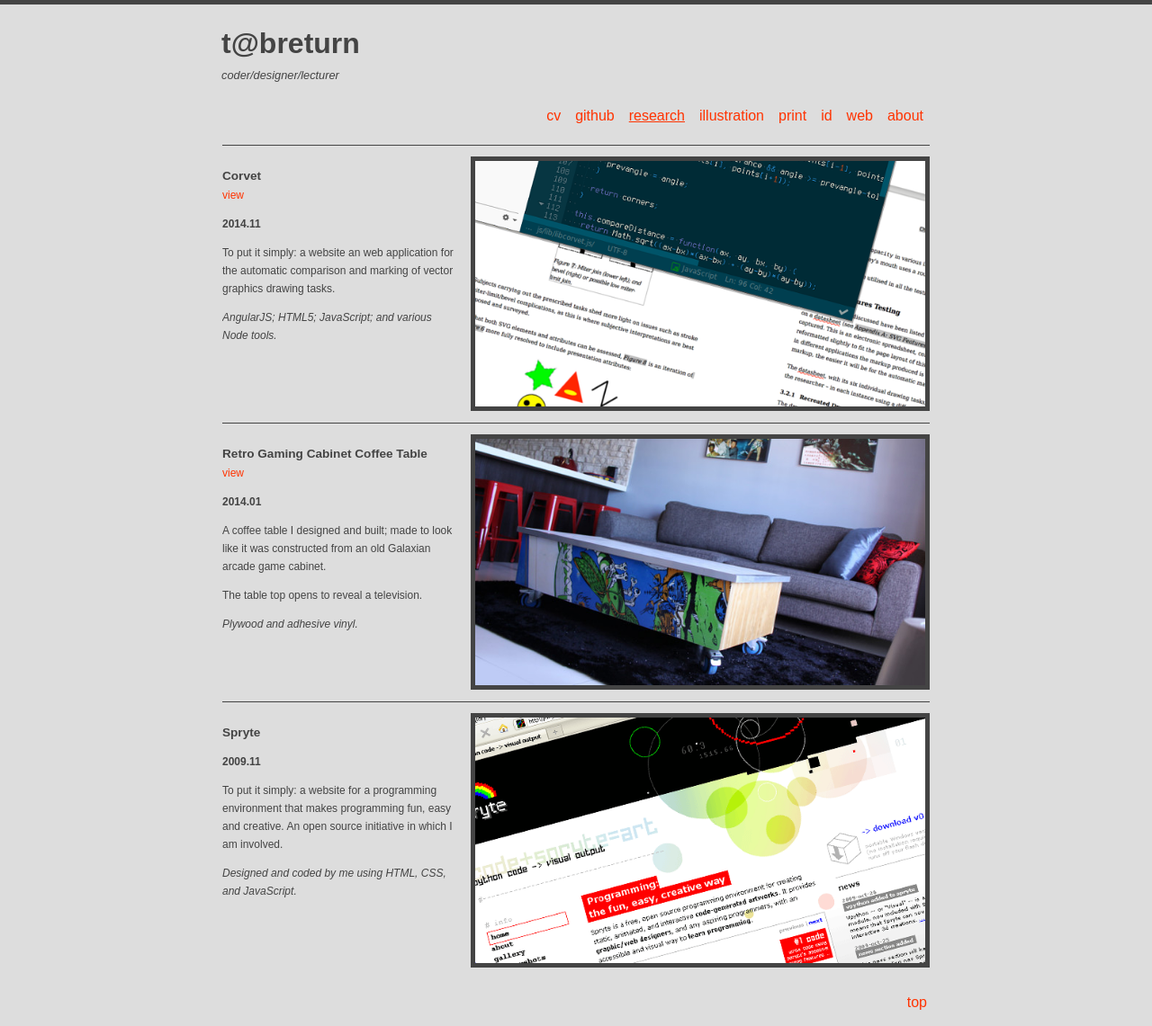
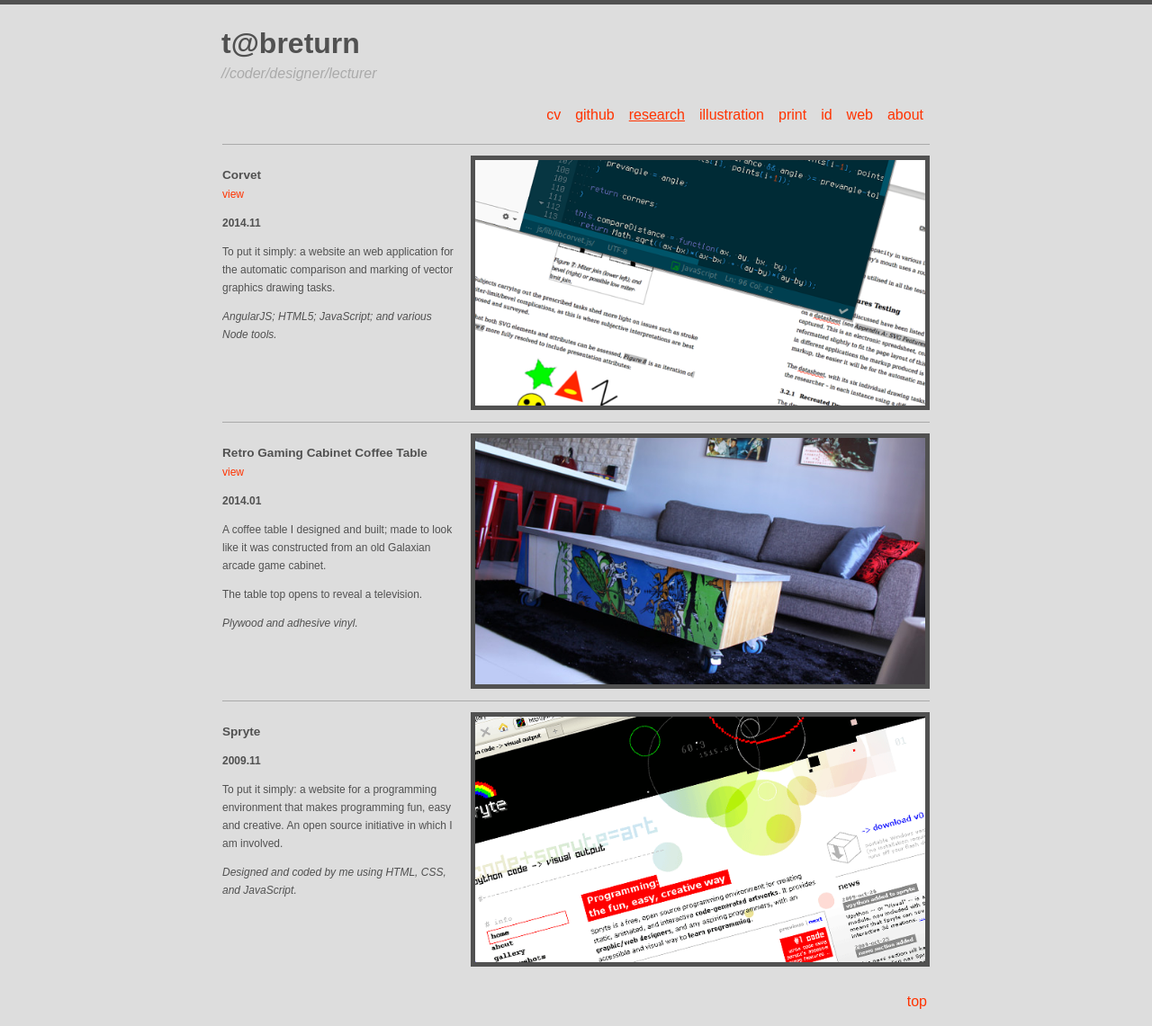
Before and after one commit to tabreturn/tabreturn.portfolio, a Jekyll site: the page built from research.html, in a window 1280 px wide. Shown: the whole page at 90% size. Built offline with Jekyll 4.4.1, drawn with Linux system fonts in a browser that asks for light colours; some web fonts are replaced; comment, search, counter and statistics services are not loaded.

Commit message:
- fix sass color

```diff
--- a/_includes/header.html
+++ b/_includes/header.html
@@ -1,6 +1,6 @@
 <header>
   <h1>t@breturn</h1>
-  <em>coder/designer/lecturer</em>
+  <em>//coder/designer/lecturer</em>
   <ul id="mainNav">
     <li><a href="about.html" {% if page.title == 'latest' %}class="sel"{% endif %}>about</a></li>
     {% for category in site.categories %}
--- a/_sass/_layout.scss
+++ b/_sass/_layout.scss
@@ -12,7 +12,7 @@ header {
   overflow: hidden;
 
   em {
-      font-size: 0.8em;
+      color: $color-base-dark;
       position: relative;
       top: -0.5em;
   }
@@ -45,7 +45,7 @@ header {
 }
 
 .entryContainer {
-  border-top: 1px solid $color-base-darker;
+  border-top: 1px solid $color-base-dark;
   max-width: 786px;
   overflow: hidden;
   padding: 12px 0 8px 0;
@@ -92,6 +92,7 @@ header {
     text-align: center;
 
     em {
+      font-size: 0.8em;
       top: -1em;
     }
   }
--- a/css/main.scss
+++ b/css/main.scss
@@ -18,8 +18,8 @@ $font-body:         Arial, Helvetica, sans-serif;
 
 $color-accent:      #F30;
 $color-base:        #DDD;
-$color-base-dark:   lighten($color-base, 40%);
-$color-base-darker: darken($color-base, 60%);
+$color-base-dark:   darken($color-base, 20%);
+$color-base-darker: darken($color-base, 55%);
 
 $desktop:           960px;
 
```
